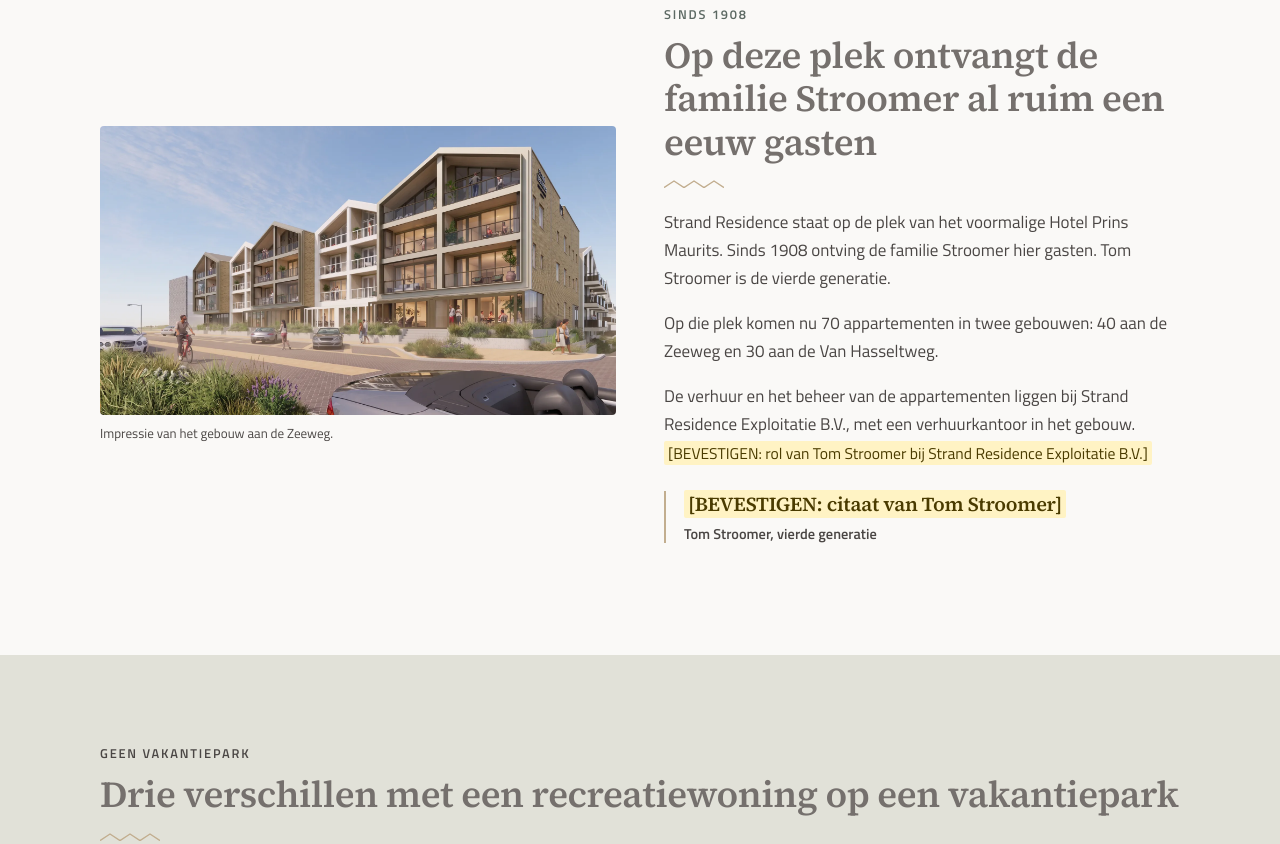
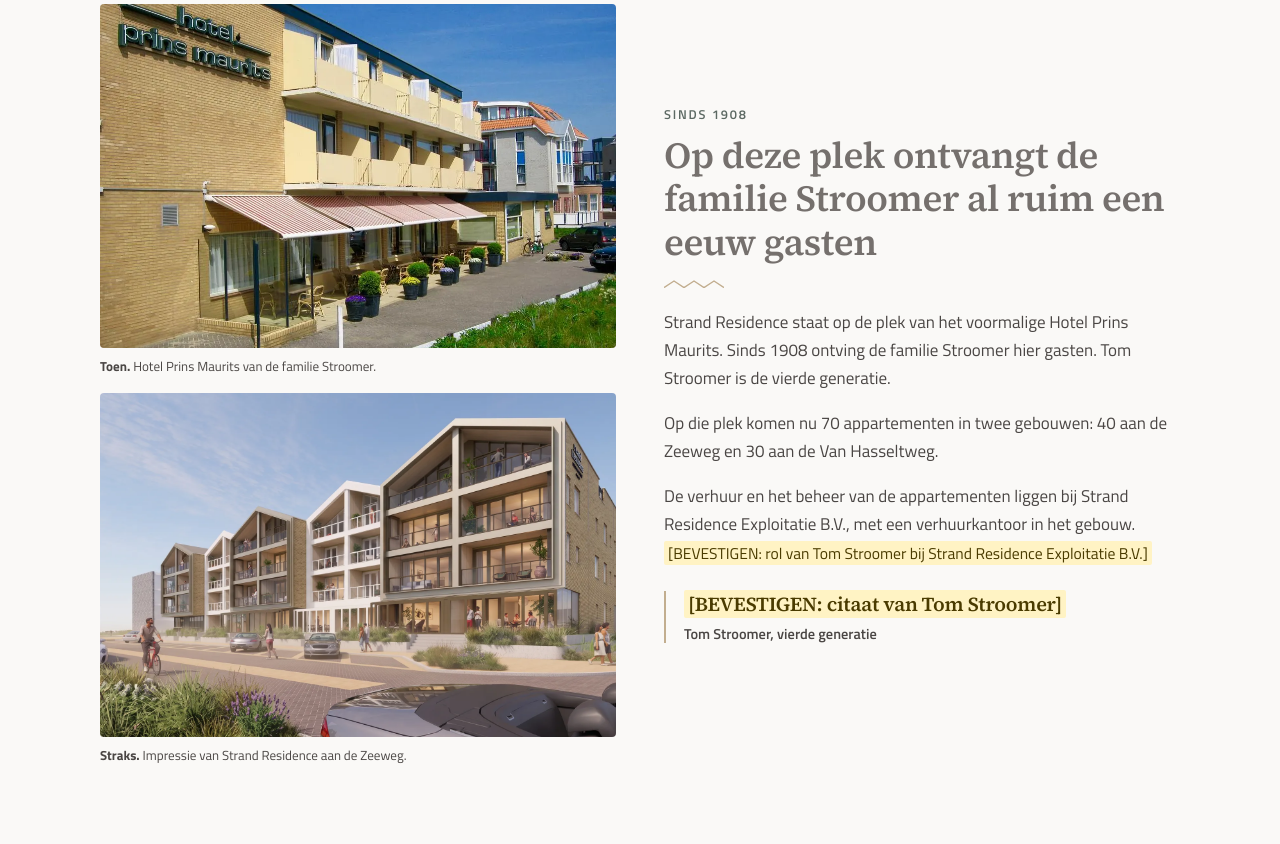
Before and after one commit to rubenkraan-droid/strand-residence-landingspagina, a plain HTML site: page v2/voorbeeld-nl.html in a window 1280 px wide. Shown: the part 2594-3438 px from the top of the page. Drawn offline with Linux system fonts and the light colour scheme.

Commit message:
v2: foto Hotel Prins Maurits als toen en straks bij Sinds 1908
Co-Authored-By: Claude Opus 5.5 <noreply@anthropic.com>

```diff
--- a/v2/src/srp.css
+++ b/v2/src/srp.css
@@ -128,6 +128,9 @@
 .srp .plattegrond{max-width:300px;margin:0 auto;background:#fff;padding:14px;border-radius:var(--r)}
 .srp .pakketten{display:grid;grid-template-columns:1fr 1fr;gap:12px;margin-top:16px}
 .srp .pakketten figure:nth-child(-n+2){grid-column:1/-1}
+/* toen en straks */
+.srp .duo{display:grid;gap:16px}
+.srp .duo img{aspect-ratio:3/2;object-fit:cover}
 /* contactpersoon */
 .srp .contact{display:flex;align-items:center;gap:16px;max-width:30em;margin:26px auto 0;text-align:left;background:var(--kiezel);border-radius:var(--r);padding:14px 18px}
 .srp .contact img{flex:0 0 76px;width:76px;height:76px;border-radius:50%;object-fit:cover}
--- a/v2/voorbeeld-nl.html
+++ b/v2/voorbeeld-nl.html
@@ -128,6 +128,9 @@
 .srp .plattegrond{max-width:300px;margin:0 auto;background:#fff;padding:14px;border-radius:var(--r)}
 .srp .pakketten{display:grid;grid-template-columns:1fr 1fr;gap:12px;margin-top:16px}
 .srp .pakketten figure:nth-child(-n+2){grid-column:1/-1}
+/* toen en straks */
+.srp .duo{display:grid;gap:16px}
+.srp .duo img{aspect-ratio:3/2;object-fit:cover}
 /* contactpersoon */
 .srp .contact{display:flex;align-items:center;gap:16px;max-width:30em;margin:26px auto 0;text-align:left;background:var(--kiezel);border-radius:var(--r);padding:14px 18px}
 .srp .contact img{flex:0 0 76px;width:76px;height:76px;border-radius:50%;object-fit:cover}
@@ -243,10 +246,16 @@
 <!-- 4. SINDS 1908 | kans van slagen: familiegeschiedenis en wie de verhuur doet -->
 <section>
   <div class="wrap grid2 midden-v">
-    <figure class="beeld">
-      <img src="../images/gebouw-zeeweg-straatniveau.webp" width="1920" height="1072" loading="lazy" alt="Het nieuwe gebouw aan de Zeeweg op straatniveau, op de plek van het voormalige Hotel Prins Maurits">
-      <figcaption>Impressie van het gebouw aan de Zeeweg.</figcaption>
-    </figure>
+    <div class="duo">
+      <figure class="beeld">
+        <img src="../images/hotel-prins-maurits.webp" width="1024" height="745" loading="lazy" alt="Het voormalige Hotel Prins Maurits in Bergen aan Zee, met balkons, terras en markiezen aan de straat">
+        <figcaption><strong>Toen.</strong> Hotel Prins Maurits van de familie Stroomer.</figcaption>
+      </figure>
+      <figure class="beeld">
+        <img src="../images/gebouw-zeeweg-straatniveau.webp" width="1920" height="1072" loading="lazy" alt="Het nieuwe gebouw aan de Zeeweg op straatniveau, op de plek van het voormalige Hotel Prins Maurits">
+        <figcaption><strong>Straks.</strong> Impressie van Strand Residence aan de Zeeweg.</figcaption>
+      </figure>
+    </div>
     <div>
       <span class="label">Sinds 1908</span>
       <h2 class="zz">Op deze plek ontvangt de familie Stroomer al ruim een eeuw gasten</h2>
```
Also changed, not shown: v2/ghl/DE-blok-1-boven-formulieren.html (+11 -5 lines), v2/ghl/DE-blok-2-onder-formulieren.html (+1 -1 lines), v2/ghl/NL-blok-1-boven-formulieren.html (+11 -5 lines), v2/ghl/NL-blok-2-onder-formulieren.html (+1 -1 lines), v2/src/de.html (+10 -4 lines), v2/src/nl.html (+10 -4 lines), v2/voorbeeld-de.html (+13 -4 lines), images/hotel-prins-maurits.webp (added), 1 other file.
